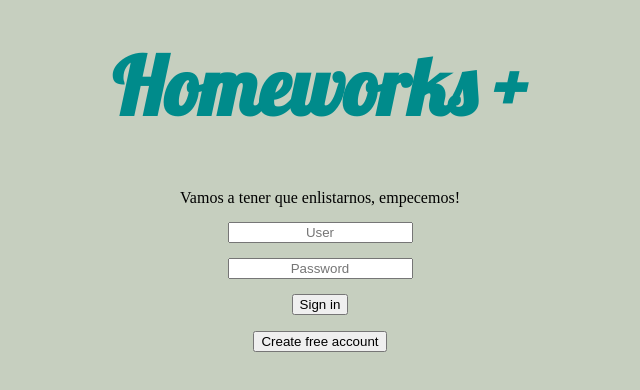
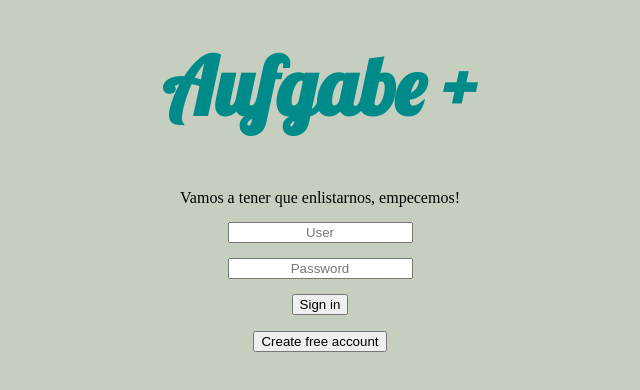
Before and after one commit to harvyr/To-do, a plain HTML site: page index.html in a window 1280 px wide. Shown: the part 124-514 px from the top of the page, without its empty margins (320-960 px from the left). Drawn offline with Linux system fonts and the light colour scheme; a web font is replaced by a local one.

Commit message:
Hubo un conflicto y lo arregle borrando desde el html

```diff
--- a/index.html
+++ b/index.html
@@ -9,7 +9,7 @@
 </head>
 <body>
     <div class="center-box"> <!--Pagina de registro-->
-        <h1 class="title-text">Homeworks +</h1>
+        <h1 class="title-text">Aufgabe +</h1>
         <p1>Vamos a tener que enlistarnos, empecemos!</p1>
         <form action="/registro">
         <div class="center"><input style="text-align: center" type="text"
```
